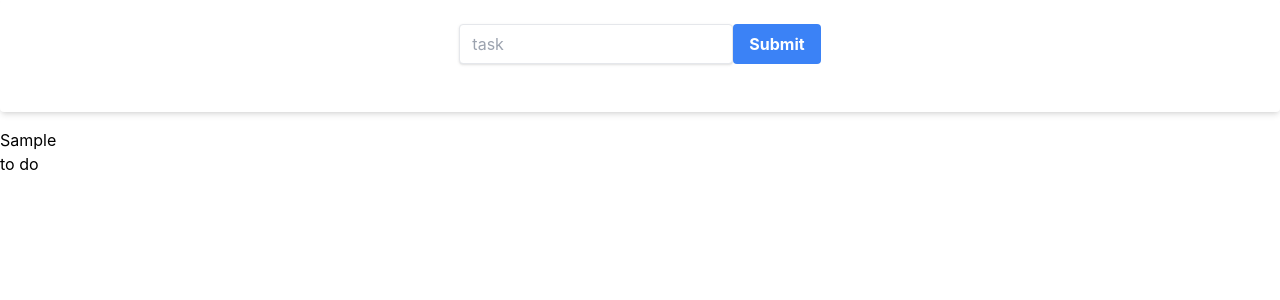
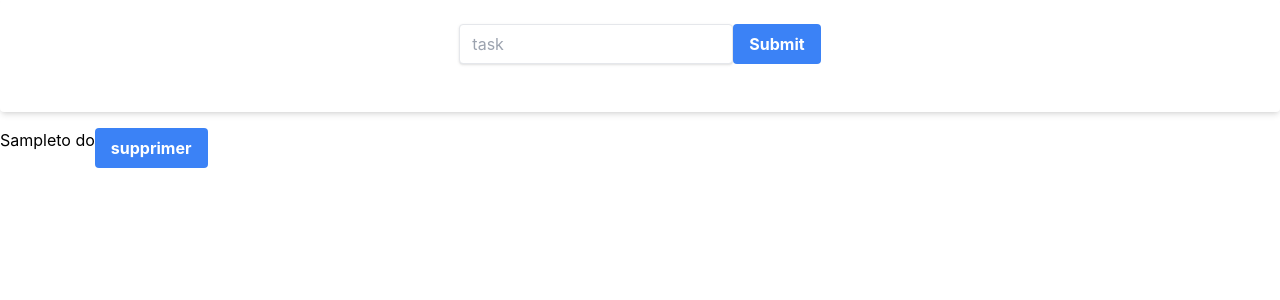
Before and after one commit to LucasSVA/to-do-list, a React (Create React App) app: page / in a window 1280 px wide. Both pictures are taken after typing "Sample" into the empty fields and a click on the button "Submit". Shown: the top 300 px of the page. Built offline with nearby package versions, Linux system fonts and the light colour scheme.

Commit message:
button delete started but not finished

```diff
--- a/src/App.js
+++ b/src/App.js
@@ -25,6 +25,21 @@ class App extends Component {
 
   };
 
+
+  deleteTask = (x, i) => {
+
+    const deleted = this.state.tasks.splice(i, 1)
+    console.log("button");
+
+    this.setState({
+
+      tasks: deleted
+
+
+    })
+
+  }
+
   render() {
     return (
 
@@ -32,8 +47,7 @@ class App extends Component {
 
 
         <Form formSubmit={this.addTask} />
-
-        <List tasks={this.state.tasks} />
+        <List tasks={this.state.tasks} delete={this.deleteTask} />
 
       </div>
     )
--- a/src/components/List.js
+++ b/src/components/List.js
@@ -13,6 +13,8 @@ class List extends Component {
                             <Task
                                 description={task.description}
                                 status={task.status}
+
+
                             />
                         )
                     })
--- a/src/components/Task.js
+++ b/src/components/Task.js
@@ -3,9 +3,13 @@ import React, { Component } from 'react'
 export default class Task extends Component {
     render() {
         return (
-            <div>
+            <div className='flex'>
+
                 <p>{this.props.description}</p>
                 <p>{this.props.status}</p>
+                <button className="bg-blue-500 hover:bg-blue-700 text-white font-bold py-2 px-4 rounded" onClick={() => this.delete(x, i)}>
+                    supprimer
+                </button>
             </div>
         )
     }
```
